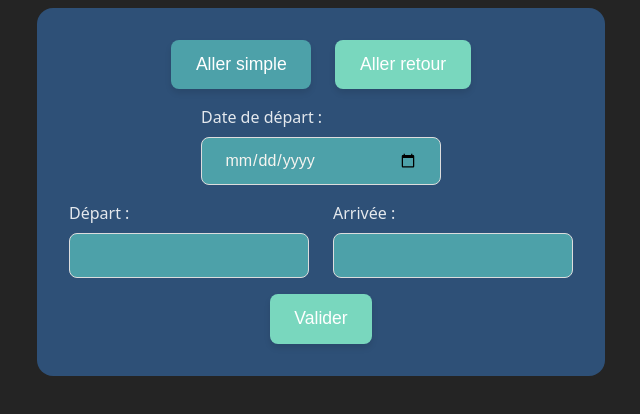
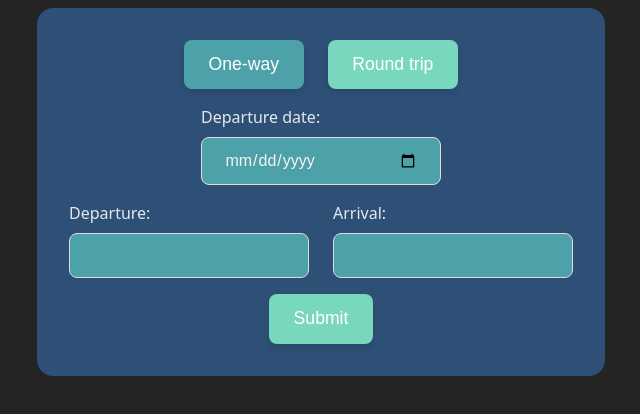
Before and after one commit to HayroMaki/TrainProject, a React (Vite) app: page /cart in a window 1280 px wide. Shown: the top 414 px of the page, without its empty margins (319-959 px from the left). Built offline with nearby package versions, Linux system fonts and the light colour scheme.

Commit message:
form validity check + adding comments

```diff
--- a/package.json
+++ b/package.json
@@ -16,7 +16,6 @@
     "mongodb": "^6.14.2",
     "mongoose": "^8.12.1",
     "nodemailer": "^6.10.0",
-    "mongoose": "^8.12.1",
     "react": "^19.0.0",
     "react-dom": "^19.0.0",
     "react-router-dom": "^7.4.0"
--- a/src/index.css
+++ b/src/index.css
@@ -98,3 +98,7 @@
 .submit-button:hover {
   background-color: var(--teal);
 }
+
+.error-message {
+  color: #ff5e5e;
+}
--- a/src/pages/form.tsx
+++ b/src/pages/form.tsx
@@ -1,23 +1,73 @@
 import { useState } from 'react';
 
+/**
+ * Form component for handling travel information input.
+ */
 function Form() {
-    const [isRoundTrip, setIsRoundTrip] = useState(false);
-    const [departureDate, setDepartureDate] = useState('');
-    const [arrivalDate, setArrivalDate] = useState('');
-    const [departure, setDeparture] = useState('');
-    const [arrival, setArrival] = useState('');
+    // State variables
+    const [isRoundTrip, setIsRoundTrip] = useState(false); // Tracks if the trip is round trip
+    const [departureDate, setDepartureDate] = useState(''); // Stores the departure date
+    const [arrivalDate, setArrivalDate] = useState(''); // Stores the arrival date (for round trips)
+    const [departure, setDeparture] = useState(''); // Stores the departure city
+    const [arrival, setArrival] = useState(''); // Stores the arrival city
+    const [error, setError] = useState(''); // Stores error messages
 
+    // List of valid cities
+    const cities = [
+        "Paris", "Lyon", "Marseille", "Toulouse", "Nice", "Nantes",
+        "Strasbourg", "Montpellier", "Bordeaux", "Lille", "Rennes"
+    ];
+
+    /**
+     * Handles the selection of a one-way trip.
+     */
     const handleSimpleTrip = () => {
         setIsRoundTrip(false);
     };
 
+    /**
+     * Handles the selection of a round trip.
+     */
     const handleRoundTrip = () => {
         setIsRoundTrip(true);
     };
 
-    const handleSubmit = (event: { preventDefault: () => void; }) => {
+    /**
+     * Handles form submission.
+     * Validates the input data and logs the form data if valid.
+     * @param {Event} event - The form submission event.
+     */
+    const handleSubmit = (event) => {
         event.preventDefault();
 
+        const currentDate = new Date();
+        const selectedDepartureDate = new Date(departureDate);
+
+        // Validate that the departure date is not in the past
+        if (selectedDepartureDate < currentDate) {
+            setError('The departure date must be after the current date.');
+            return;
+        }
+
+        // For round trips, validate that the arrival date is after the departure date
+        if (isRoundTrip) {
+            const selectedArrivalDate = new Date(arrivalDate);
+            if (selectedArrivalDate < selectedDepartureDate) {
+                setError("The departure date must be before the arrival date.");
+                return;
+            }
+        }
+
+        // Validate that the selected cities are in the list of valid cities
+        if (!cities.includes(departure) || !cities.includes(arrival)) {
+            setError('Please select valid cities.');
+            return;
+        }
+
+        // Clear any previous errors
+        setError('');
+
+        // Prepare the form data for submission
         const formData = {
             isRoundTrip,
             departureDate,
@@ -26,8 +76,10 @@ function Form() {
             arrival,
         };
 
+        // Log the form data to the console (for demonstration purposes)
         console.log(formData);
 
+        // Example of how to send the form data to an API (commented out)
         // const response = await fetch("http://localhost:5000/api/insertClient", {
         //     method: "POST",
         //     headers: { "Content-Type": "application/json" },
@@ -37,6 +89,7 @@ function Form() {
 
     return (
         <form className={"form-container"} onSubmit={handleSubmit}>
+            {/* Buttons to select trip type (one-way or round trip) */}
             <div className={"row-container"}>
                 <button
                     id={"simple-button"}
@@ -44,7 +97,7 @@ function Form() {
                     onClick={handleSimpleTrip}
                     type="button"
                 >
-                    Aller simple
+                    One-way
                 </button>
                 <button
                     id={"round-trip-button"}
@@ -52,12 +105,14 @@ function Form() {
                     onClick={handleRoundTrip}
                     type="button"
                 >
-                    Aller retour
+                    Round trip
                 </button>
             </div>
+
+            {/* Input fields for departure and arrival dates */}
             <div className={"row-container"}>
                 <div className={"input-container"}>
-                    <p className={"input-label"}>Date de départ :</p>
+                    <p className={"input-label"}>Departure date:</p>
                     <input
                         id={"input-departure-date-value"}
                         className={"input-content"}
@@ -67,8 +122,9 @@ function Form() {
                         onChange={(e) => setDepartureDate(e.target.value)}
                     />
                 </div>
+                {/* Arrival date input is only shown for round trips */}
                 <div id={"input-arrival-container"} className={"input-container"} style={{ display: isRoundTrip ? 'block' : 'none' }}>
-                    <p className={"input-label"}>Date de retour :</p>
+                    <p className={"input-label"}>Return date:</p>
                     <input
                         id={"input-arrival-date-value"}
                         className={"input-content"}
@@ -78,9 +134,11 @@ function Form() {
                     />
                 </div>
             </div>
+
+            {/* Input fields for departure and arrival cities */}
             <div className={"row-container"}>
                 <div className={"input-container"}>
-                    <p className={"input-label"}>Départ :</p>
+                    <p className={"input-label"}>Departure:</p>
                     <input
                         id={"input-departure-value"}
                         className={"input-content"}
@@ -88,10 +146,16 @@ function Form() {
                         required
                         value={departure}
                         onChange={(e) => setDeparture(e.target.value)}
+                        list="cities-list"
                     />
+                    <datalist id="cities-list">
+                        {cities.map((city, index) => (
+                            <option key={index} value={city} />
+                        ))}
+                    </datalist>
                 </div>
                 <div className={"input-container"}>
-                    <p className={"input-label"}>Arrivée :</p>
+                    <p className={"input-label"}>Arrival:</p>
                     <input
                         id={"input-arrival-value"}
                         className={"input-content"}
@@ -99,11 +163,21 @@ function Form() {
                         required
                         value={arrival}
                         onChange={(e) => setArrival(e.target.value)}
+                        list="cities-list"
                     />
+                    <datalist id="cities-list">
+                        {cities.map((city, index) => (
+                            <option key={index} value={city} />
+                        ))}
+                    </datalist>
                 </div>
             </div>
 
-            <button className={"submit-button"} type={"submit"}>Valider</button>
+            {/* Display error messages if any */}
+            {error && <p className={"error-message"}>{error}</p>}
+
+            {/* Submit button */}
+            <button className={"submit-button"} type={"submit"}>Submit</button>
         </form>
     );
 }
```
Also changed, not shown: 1 other file (tests, documents, lock files or other folders).
